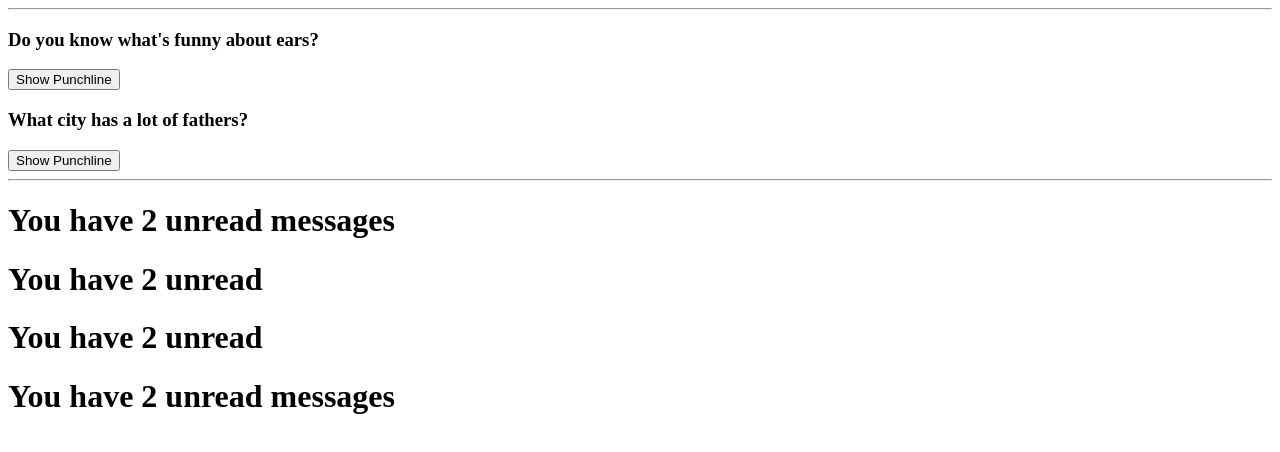
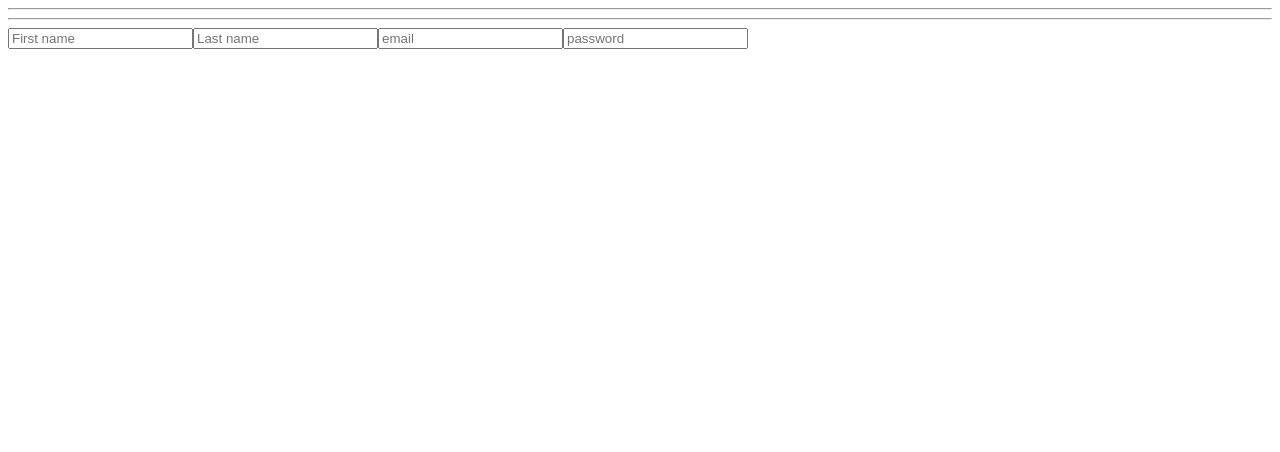
Before and after one commit to KingWahid/Learn-react-basic, a React (Vite) app: page / in a window 1280 px wide. Shown: the top 452 px of the page. Built offline with nearby package versions, Linux system fonts and the light colour scheme.

Commit message:
Learn form react

```diff
--- a/src/App.jsx
+++ b/src/App.jsx
@@ -9,6 +9,7 @@ import Parent from './BasicPraktik/PassingDataAround/Parent'
 import Squere from './BasicPraktik/BoxPractice2/Squere'
 import Jokes from './BasicPraktik/JokesProps/Jokes'
 import Conren from './BasicPraktik/ConditionalRendering/Conren'
+import Form from './BasicPraktik/Form/Form'
 
 const App = () => {
   return (
@@ -29,9 +30,11 @@ const App = () => {
         <hr/>
         <Squere /> */}
         <hr/>
-        <Jokes />
+        {/* <Jokes />
         <hr/>
-        <Conren/>
+        <Conren/> */}
+        <hr />
+        <Form />
     </div>
   )
 }
--- /dev/null
+++ b/src/BasicPraktik/Form/Form.jsx
@@ -0,0 +1,51 @@
+import React, { useState } from 'react'
+
+export default function Form() {
+    const [dataform, setDataForm] = useState({
+        firstname: "",
+        lastname: "",
+        email: "",
+        password: ""
+    })
+    console.log(dataform)
+    function handleChange(event){
+        setDataForm(prevData => {
+            return {
+                ...prevData,
+                [event.target.name]: event.target.value
+            }
+        })
+    }
+
+  return (
+
+        <form>
+            <input
+                type="text"
+                placeholder='First name'
+                onChange={handleChange}
+                name="firstname"
+            />
+            <input
+                type="text"
+                placeholder='Last name'
+                onChange={handleChange}
+                name="lastname"
+            />
+            <input
+                type="text"
+                placeholder='email'
+                onChange={handleChange}
+                name="email"
+            />
+            <input
+                type="text"
+                placeholder='password'
+                onChange={handleChange}
+                name="password"
+            />
+        </form>
+
+
+  )
+}
```
Also changed, not shown: src/BasicPraktik/Form/form.css (added).
